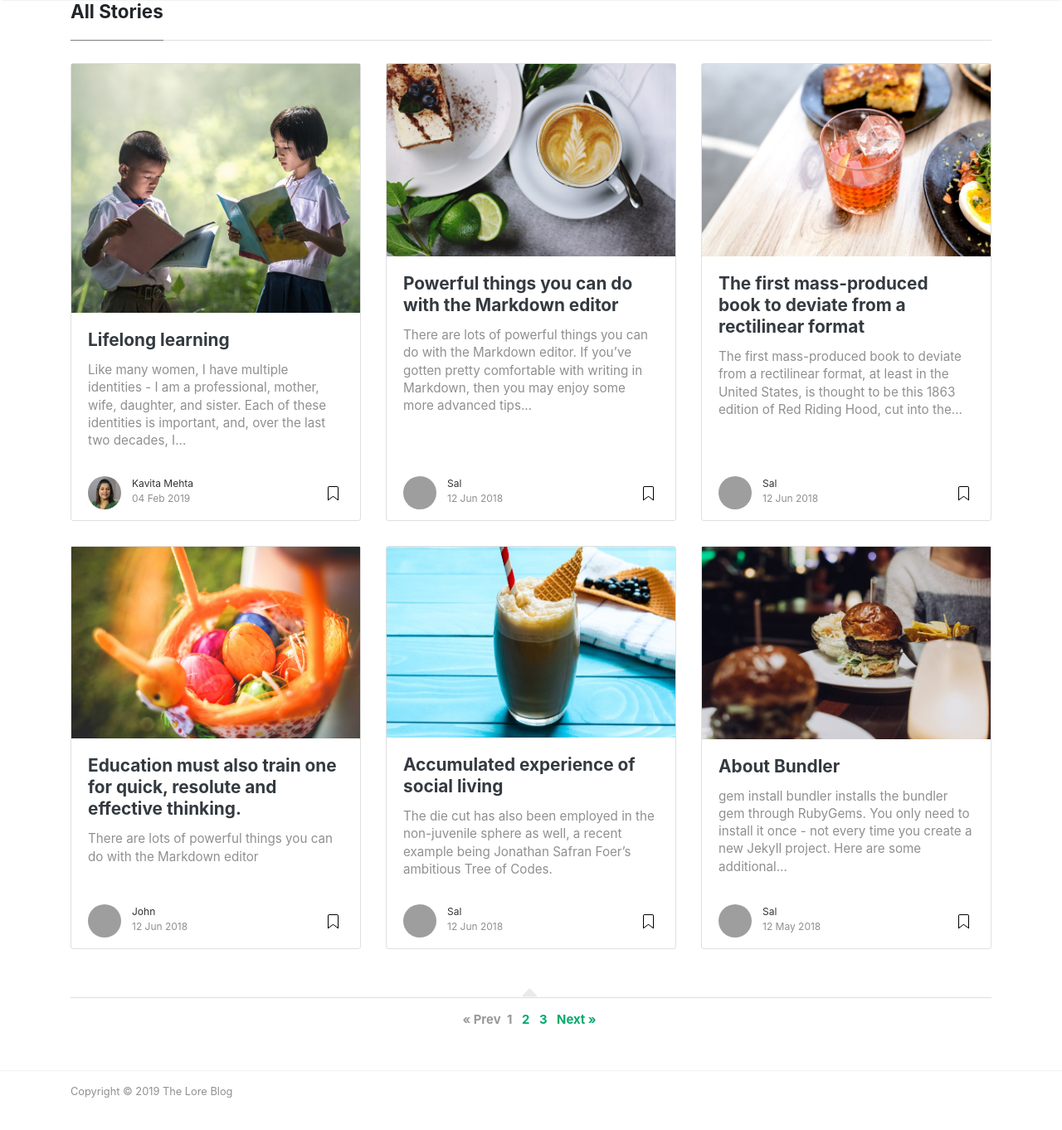
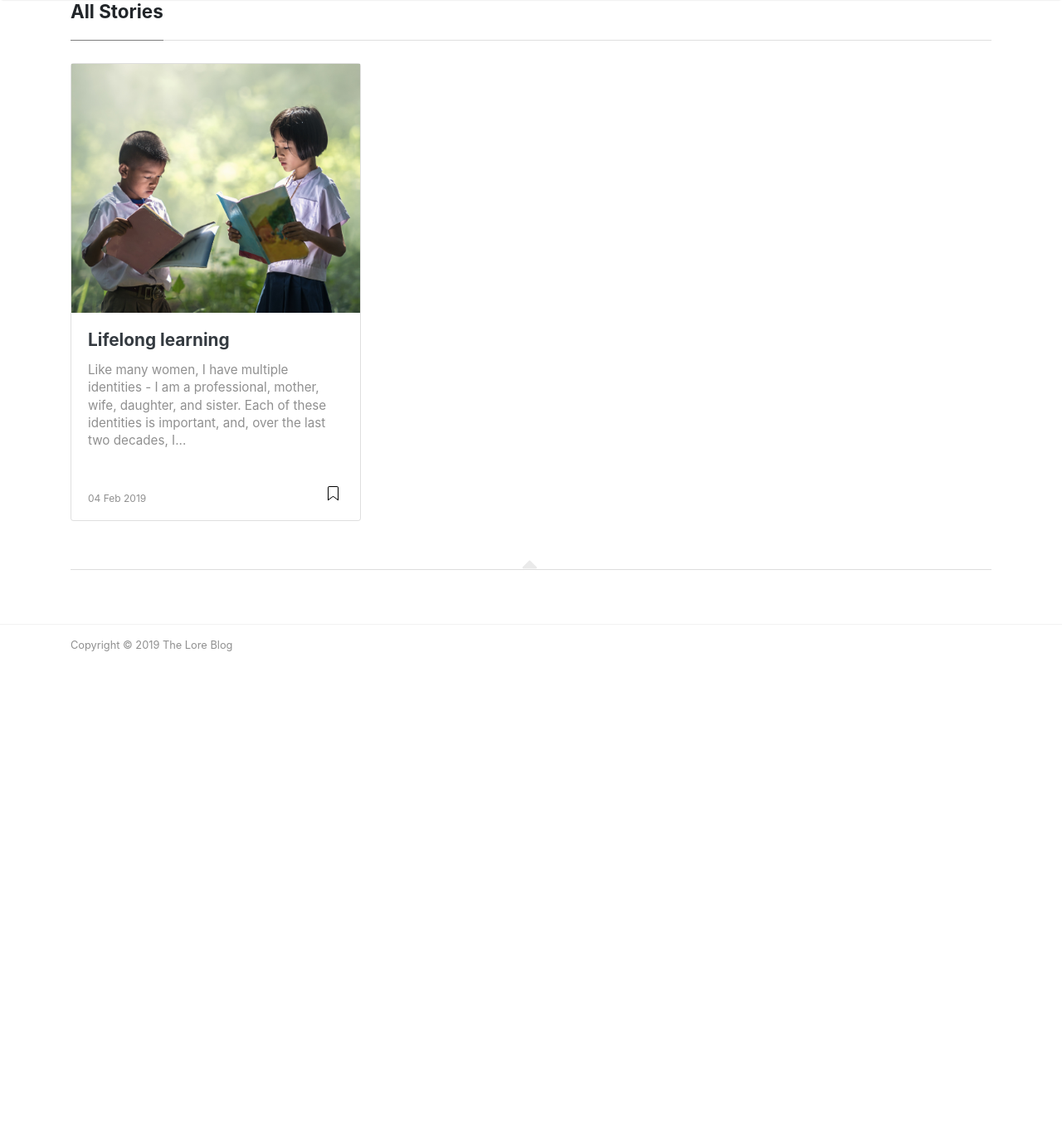
Before and after one commit to lore-blog/lore-blog.github.io, a Jekyll site: the page built from index.html, in a window 1280 px wide and 1400 px high, scrolled down 590 px. Shown: the top 1362 px of the window at 83% size. Built offline with Jekyll 4.4.1, drawn with Linux system fonts in a browser that asks for light colours; nearby versions of some CDN libraries; the list of posts is cut into pages by our own code; comment, search, counter and statistics services are not loaded; after the commit the page ends 1451 px from its top, so only the background shows below that; some of the changed text lies outside the part shown; grey boxes are pictures that could not be loaded.

Commit message:
Removed sample data

````diff
--- a/_config.yml
+++ b/_config.yml
@@ -18,19 +18,6 @@
     web: https://www.wowthemes.net
     twitter: https://twitter.com/wowthemesnet
     description: 'Author of Mediumish, a Bootstrap Medium styled template available for WordPress, HTML, Ghost and Jekyll. You are currently previewing Jekyll template demo.'
-  john:
-    name: John
-    display_name: John
-    gravatar: b1cc14991db7a456fcd761680bbc8f81
-    email: wowthemesnet@gmail.com
-    web: https://www.wowthemes.net
-    twitter: https://twitter.com/wowthemesnet
-    description: 'This is the author box. Write a short description of the author here. You are currently previewing Mediumish demo, a Jekyll template compatible with Github pages.'
-  kavita:
-    name: Kavita
-    display_name: Kavita Mehta
-    description: Kavita Mehta is a thought leader at the intersection of education, skill-building, technology and impact. Her 25-year career across financial services, digital media and entrepreneurship is firmly grounded in her belief that education is a right, not a privilege. Her focus on mentorship empowers others to magnify impact and increase confidence through a keen awareness of their own potential. She is the founder of Caymus Technology Ventures, co-founder of The Red Pen and author of Acing Admissions, published by HarperCollins.
-    image: '/assets/images/authors/kavita-mehta.jpg'
 
 # Plugins
 plugins:
--- a/_posts/2018-01-11-quick-start-guide.md
+++ /dev/null
@@ -1,27 +0,0 @@
----
-layout: post
-title:  "Quick Start Guide"
-author: sal
-categories: [ Jekyll, tutorial ]
-image: assets/images/12.jpg
-featured: true
-hidden: true
----
-
-If you already have a full Ruby development environment with all headers and RubyGems installed (see Jekyll’s requirements), you can create a new Jekyll site by doing the following:
-
-```ruby
-# Install Jekyll and Bundler gems through RubyGems
-gem install jekyll bundler
-
-# Create a new Jekyll site at ./myblog
-jekyll new myblog
-
-# Change into your new directory
-cd myblog
-
-# Build the site on the preview server
-bundle exec jekyll serve
-
-# Now browse to http://localhost:4000
-```
--- a/_posts/2018-05-12-about-bundler.md
+++ /dev/null
@@ -1,16 +0,0 @@
----
-layout: post
-title:  "About Bundler"
-author: sal
-categories: [ Jekyll ]
-image: assets/images/2.jpg
----
-`gem install bundler` installs the bundler gem through RubyGems. You only need to install it once - not every time you create a new Jekyll project. Here are some additional details:
-
-`bundler` is a gem that manages other Ruby gems. It makes sure your gems and gem versions are compatible, and that you have all necessary dependencies each gem requires.
-
-The `Gemfile` and `Gemfile.lock` files inform `Bundler` about the gem requirements in your site. If your site doesn’t have these Gemfiles, you can omit `bundle exec` and just `run jekyll serve`.
-
-When you run `bundle exec jekyll serve`, `Bundler` uses the gems and versions as specified in `Gemfile.lock` to ensure your Jekyll site builds with no compatibility or dependency conflicts.
-
-For more information about how to use `Bundler` in your Jekyll project, this tutorial should provide answers to the most common questions and explain how to get up and running quickly.
--- a/_posts/2018-06-12-acumulated-experience.md
+++ /dev/null
@@ -1,16 +0,0 @@
----
-layout: post
-title:  "Accumulated experience of social living"
-author: sal
-categories: [ Jekyll, tutorial ]
-image: assets/images/15.jpg
----
-The die cut has also been employed in the non-juvenile sphere as well, a recent example being Jonathan Safran Foer’s ambitious Tree of Codes.
-
-As for this particular rendition of Charles Perrault’s classic tale, the text and design is by Lydia Very (1823-1901), sister of Transcendentalist poet Jones Very. The gruesome ending of the original - which sees Little Red Riding Hood being gobbled up as well as her grandmother - is avoided here, the gore giving way to the less bloody aims of the morality tale, and the lesson that one should not disobey one’s mother.
-
-The first mass-produced book to deviate from a rectilinear format, at least in the United States, is thought to be this 1863 edition of Red Riding Hood, cut into the shape of the protagonist herself with the troublesome wolf curled at her feet. Produced by the Boston-based publisher Louis Prang, this is the first in their “Doll Series”, a set of five “die-cut” books, known also as shape books — the other titles being Robinson Crusoe, Goody Two-Shoes (also written by Red Riding Hood author Lydia Very), Cinderella, and King Winter.
-
-An 1868 Prang catalogue would later claim that such “books in the shape of a regular paper Doll... originated with us”.
-
-> It would seem the claim could also extend to die cut books in general, as we can’t find anything sooner, but do let us know in the comments if you have further light to shed on this! Such books are, of course, still popular in children’s publishing today, though the die cutting is not now limited to mere outlines, as evidenced in a beautiful 2014 version of the same Little Red Riding Hood story.
--- a/_posts/2018-06-12-education.md
+++ /dev/null
@@ -1,49 +0,0 @@
----
-layout: post
-title:  "Education must also train one for quick, resolute and effective thinking."
-author: john
-categories: [ Jekyll, tutorial ]
-image: assets/images/3.jpg
----
-There are lots of powerful things you can do with the Markdown editor
-
-If you've gotten pretty comfortable with writing in Markdown, then you may enjoy some more advanced tips about the types of things you can do with Markdown!
-
-As with the last post about the editor, you'll want to be actually editing this post as you read it so that you can see all the Markdown code we're using.
-
-
-## Special formatting
-
-As well as bold and italics, you can also use some other special formatting in Markdown when the need arises, for example:
-
-+ ~~strike through~~
-+ ==highlight==
-+ \*escaped characters\*
-
-
-## Writing code blocks
-
-There are two types of code elements which can be inserted in Markdown, the first is inline, and the other is block. Inline code is formatted by wrapping any word or words in back-ticks, `like this`. Larger snippets of code can be displayed across multiple lines using triple back ticks:
-
-```
-.my-link {
-    text-decoration: underline;
-}
-```
-
-If you want to get really fancy, you can even add syntax highlighting using Rouge.
-
-
-![walking]({{ site.baseurl }}/assets/images/8.jpg)
-
-## Reference lists
-
-The quick brown jumped over the lazy.
-
-Another way to insert links in markdown is using reference lists. You might want to use this style of linking to cite reference material in a Wikipedia-style. All of the links are listed at the end of the document, so you can maintain full separation between content and its source or reference.
-
-## Full HTML
-
-Perhaps the best part of Markdown is that you're never limited to just Markdown. You can write HTML directly in the Markdown editor and it will just work as HTML usually does. No limits! Here's a standard YouTube embed code as an example:
-
-<p><iframe style="width:100%;" height="315" src="https://www.youtube.com/embed/Cniqsc9QfDo?rel=0&amp;showinfo=0" frameborder="0" allowfullscreen></iframe></p>
--- a/_posts/2018-06-12-first-mass-produced.md
+++ /dev/null
@@ -1,16 +0,0 @@
----
-layout: post
-title:  "The first mass-produced book to deviate from a rectilinear format"
-author: sal
-categories: [ Jekyll, tutorial ]
-image: assets/images/17.jpg
----
-The first mass-produced book to deviate from a rectilinear format, at least in the United States, is thought to be this 1863 edition of Red Riding Hood, cut into the shape of the protagonist herself with the troublesome wolf curled at her feet. Produced by the Boston-based publisher Louis Prang, this is the first in their “Doll Series”, a set of five “die-cut” books, known also as shape books — the other titles being Robinson Crusoe, Goody Two-Shoes (also written by Red Riding Hood author Lydia Very), Cinderella, and King Winter.
-
-An 1868 Prang catalogue would later claim that such “books in the shape of a regular paper Doll... originated with us”.
-
-> It would seem the claim could also extend to die cut books in general, as we can’t find anything sooner, but do let us know in the comments if you have further light to shed on this! Such books are, of course, still popular in children’s publishing today, though the die cutting is not now limited to mere outlines, as evidenced in a beautiful 2014 version of the same Little Red Riding Hood story.
-
-The die cut has also been employed in the non-juvenile sphere as well, a recent example being Jonathan Safran Foer’s ambitious Tree of Codes.
-
-As for this particular rendition of Charles Perrault’s classic tale, the text and design is by Lydia Very (1823-1901), sister of Transcendentalist poet Jones Very. The gruesome ending of the original - which sees Little Red Riding Hood being gobbled up as well as her grandmother - is avoided here, the gore giving way to the less bloody aims of the morality tale, and the lesson that one should not disobey one’s mother.
--- a/_posts/2018-06-12-powerful-things-markdown-editor.md
+++ /dev/null
@@ -1,47 +0,0 @@
----
-layout: post
-title:  "Powerful things you can do with the Markdown editor"
-author: sal
-categories: [ Jekyll, tutorial ]
-image: assets/images/16.jpg
----
-There are lots of powerful things you can do with the Markdown editor. If you've gotten pretty comfortable with writing in Markdown, then you may enjoy some more advanced tips about the types of things you can do with Markdown!
-
-As with the last post about the editor, you'll want to be actually editing this post as you read it so that you can see all the Markdown code we're using.
-
-
-## Special formatting
-
-As well as bold and italics, you can also use some other special formatting in Markdown when the need arises, for example:
-
-+ ~~strike through~~
-+ ==highlight==
-+ \*escaped characters\*
-
-
-## Writing code blocks
-
-There are two types of code elements which can be inserted in Markdown, the first is inline, and the other is block. Inline code is formatted by wrapping any word or words in back-ticks, `like this`. Larger snippets of code can be displayed across multiple lines using triple back ticks:
-
-```
-.my-link {
-    text-decoration: underline;
-}
-```
-
-If you want to get really fancy, you can even add syntax highlighting using Rouge.
-
-
-![walking]({{ site.baseurl }}/assets/images/8.jpg)
-
-## Reference lists
-
-The quick brown jumped over the lazy.
-
-Another way to insert links in markdown is using reference lists. You might want to use this style of linking to cite reference material in a Wikipedia-style. All of the links are listed at the end of the document, so you can maintain full separation between content and its source or reference.
-
-## Full HTML
-
-Perhaps the best part of Markdown is that you're never limited to just Markdown. You can write HTML directly in the Markdown editor and it will just work as HTML usually does. No limits! Here's a standard YouTube embed code as an example:
-
-<p><iframe style="width:100%;" height="315" src="https://www.youtube.com/embed/Cniqsc9QfDo?rel=0&amp;showinfo=0" frameborder="0" allowfullscreen></iframe></p>
````
Also changed, not shown: _posts/2018-01-12-is-intelligence-enough.md (deleted, +0 -18 lines), _posts/2018-01-12-never-stopped-worrying-never-loved-bomb.md (deleted, +0 -13 lines), _posts/2018-01-12-options-for-creating-new-site-with-jekyll.md (deleted, +0 -15 lines), _posts/2018-01-12-press-and-education.md (deleted, +0 -19 lines), _posts/2018-01-12-red-riding.md (deleted, +0 -16 lines), _posts/2018-01-12-tree-of-codes.md (deleted, +0 -17 lines), _posts/2018-01-12-we-all-wait-for-summer.md (deleted, +0 -10 lines).
